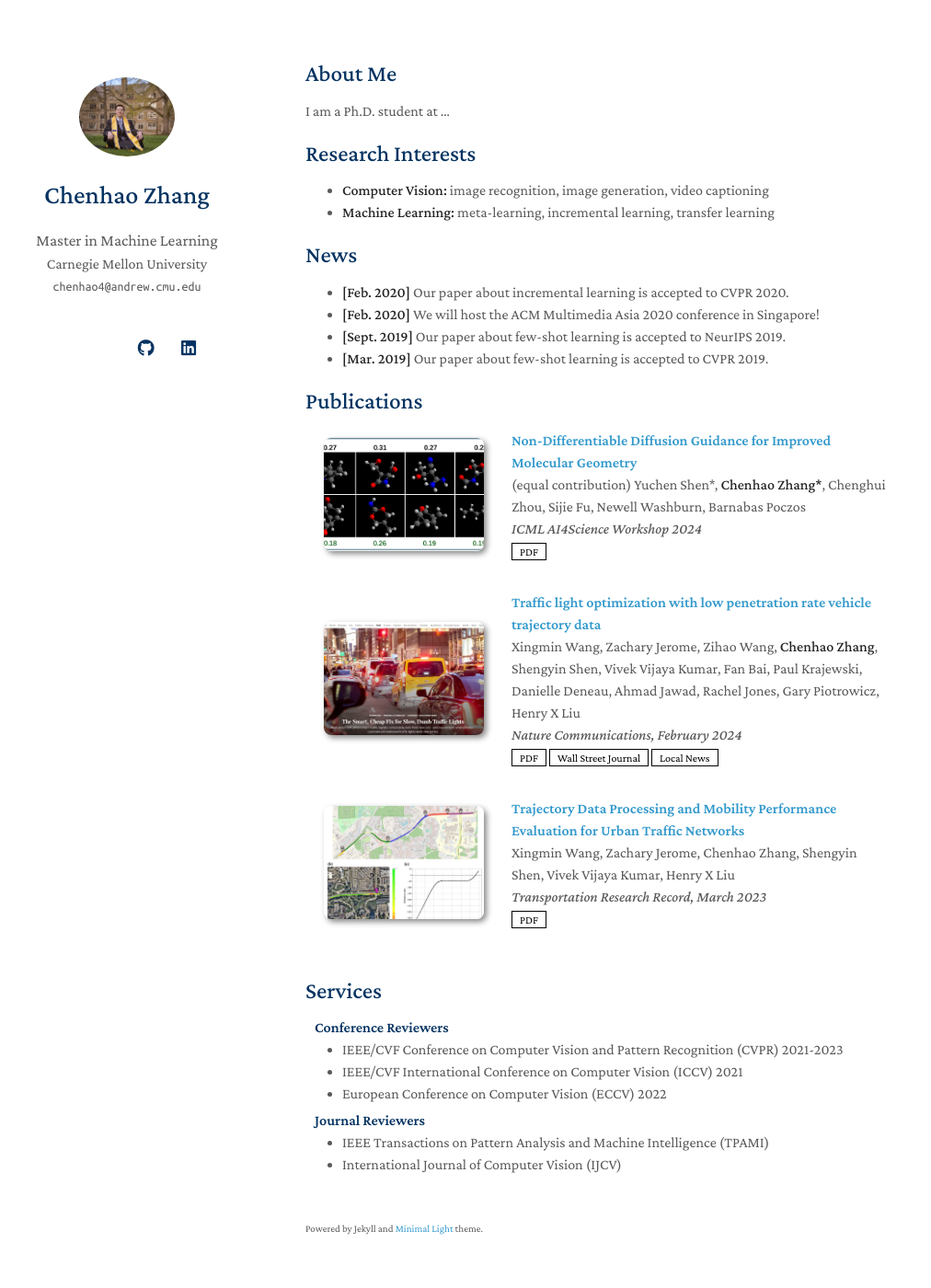
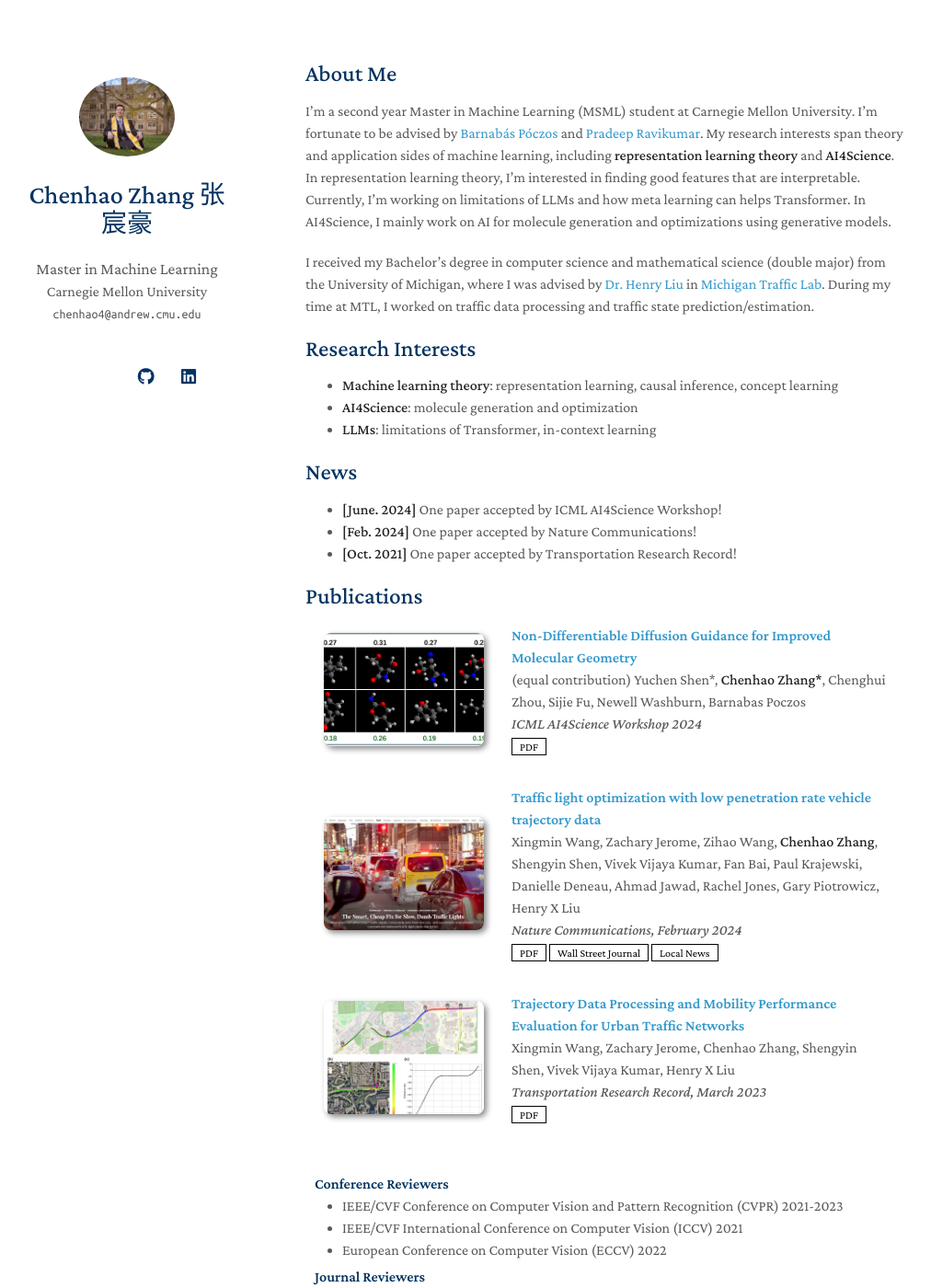
Before and after one commit to ChenhaoZ99/ChenhaoZ99.github.io, a Jekyll site: the page built from index.md, in a window 1280 px wide and 1400 px high. Shown: the whole window at 92% size, without its empty margins (138-1150 px from the left). Built offline with Jekyll 4.4.1, drawn with Linux system fonts in a browser that asks for light colours; a style sheet for code colours, icons or effects is not loaded; our own code applies the rules of GitHub Pages for plain Markdown files.

Commit message:
add intro

```diff
--- a/_config.yml
+++ b/_config.yml
@@ -1,5 +1,5 @@
 # Basic Information
-title: Chenhao Zhang
+title: Chenhao Zhang 张宸豪
 position: Master in Machine Learning
 affiliation: Carnegie Mellon University
 email: chenhao4@andrew.cmu.edu
--- a/index.md
+++ b/index.md
@@ -4,20 +4,28 @@ layout: homepage
 
 ## About Me
 
-I am a Ph.D. student at ...
+I'm a second year Master in Machine Learning (MSML) student at Carnegie Mellon University.
+I'm fortunate to be advised by [Barnabás Póczos](https://www.cs.cmu.edu/~bapoczos/) and [Pradeep Ravikumar](https://www.cs.cmu.edu/~pradeepr/).
+My research interests span theory and application sides of machine learning, including **representation learning theory** and **AI4Science**.
+In representation learning theory, I'm interested in finding good features that are interpretable.
+Currently, I'm working on limitations of LLMs and how meta learning can helps Transformer.
+In AI4Science, I mainly work on AI for molecule generation and optimizations using generative models.
+
+I received my Bachelor's degree in computer science and mathematical science (double major) from the University of Michigan,
+where I was advised by [Dr. Henry Liu](https://cee.engin.umich.edu/people/liu-henry/) in [Michigan Traffic Lab](https://traffic.engin.umich.edu/home).
+During my time at MTL, I worked on traffic data processing and traffic state prediction/estimation.
 
 ## Research Interests
-
-- **Computer Vision:** image recognition, image generation, video captioning
-- **Machine Learning:** meta-learning, incremental learning, transfer learning
+- **Machine learning theory**: representation learning, causal inference, concept learning
+- **AI4Science**: molecule generation and optimization
+- **LLMs**: limitations of Transformer, in-context learning
 
 ## News
 
-- **[Feb. 2020]** Our paper about incremental learning is accepted to CVPR 2020.
-- **[Feb. 2020]** We will host the ACM Multimedia Asia 2020 conference in Singapore!
-- **[Sept. 2019]** Our paper about few-shot learning is accepted to NeurIPS 2019.
-- **[Mar. 2019]** Our paper about few-shot learning is accepted to CVPR 2019.
+- **[June. 2024]** One paper accepted by ICML AI4Science Workshop!
+- **[Feb. 2024]** One paper accepted by Nature Communications!
+- **[Oct. 2021]** One paper accepted by Transportation Research Record!
 
 {% include_relative _includes/publications.md %}
 
-{% include_relative _includes/services.md %}
+[comment]: <> ({% include_relative _includes/services.md %})
```
